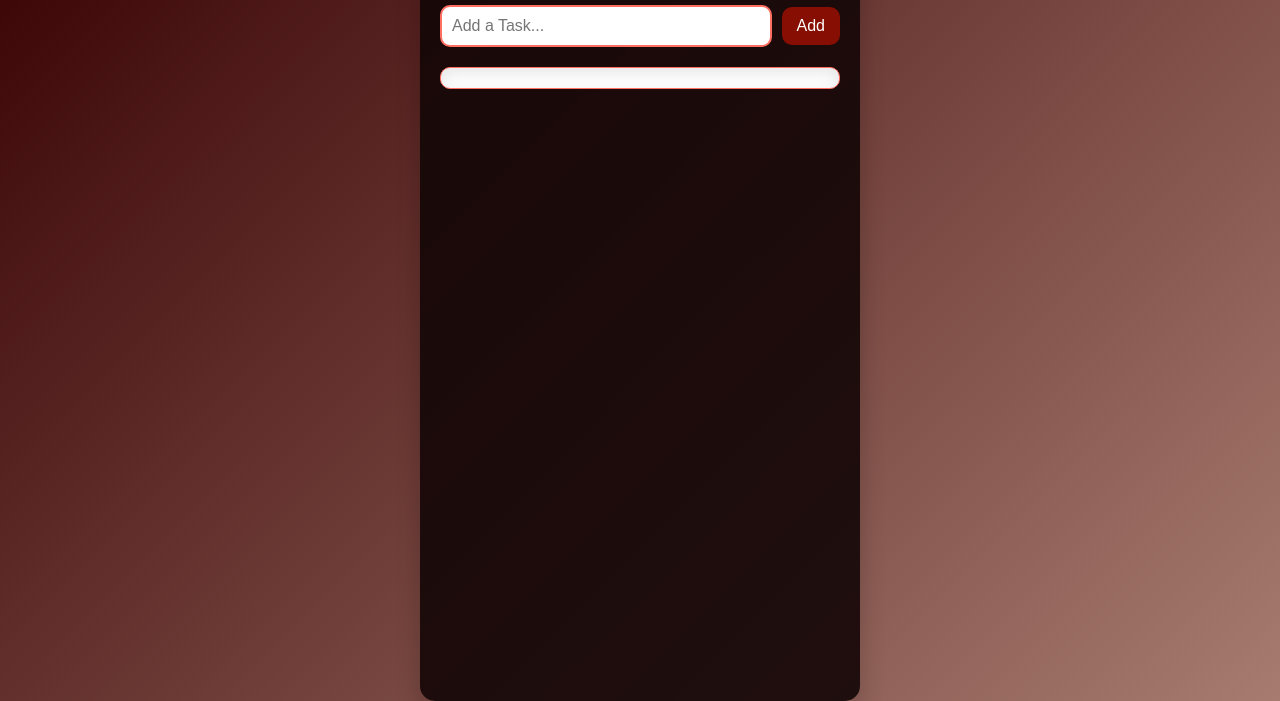
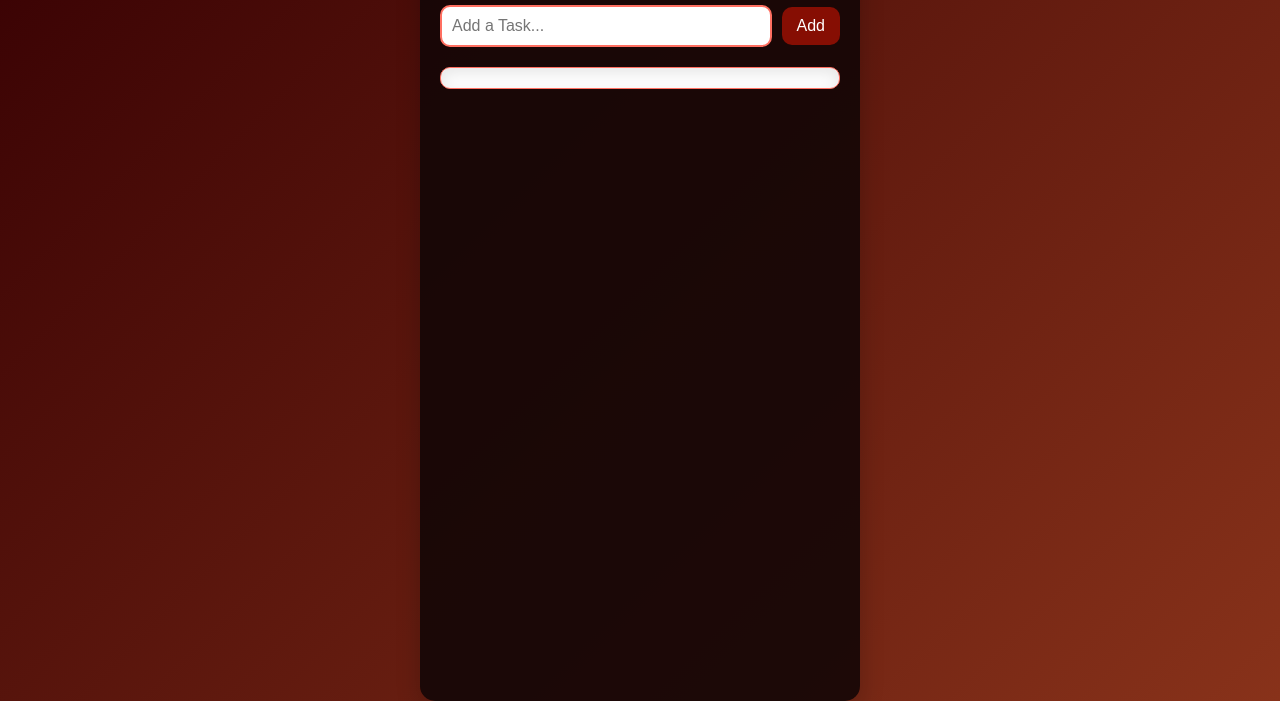
Before and after one commit to Shakiraw444/To-Do-List, a plain HTML site: page index.html in a window 1280 px wide. Shown: the part 99-800 px from the top of the page. Drawn offline with Linux system fonts and the light colour scheme.

Commit message:
Add files via upload

```diff
--- a/style.css
+++ b/style.css
@@ -24,7 +24,7 @@ body {
     margin: 0;
     padding: 0;
     font-family: 'Arial', sans-serif;
-    background: linear-gradient(135deg, #380103, #a77b6f);
+    background: linear-gradient(135deg, #380103, #88321a);
     color: #333;
     display: flex;
     justify-content: center;
```
